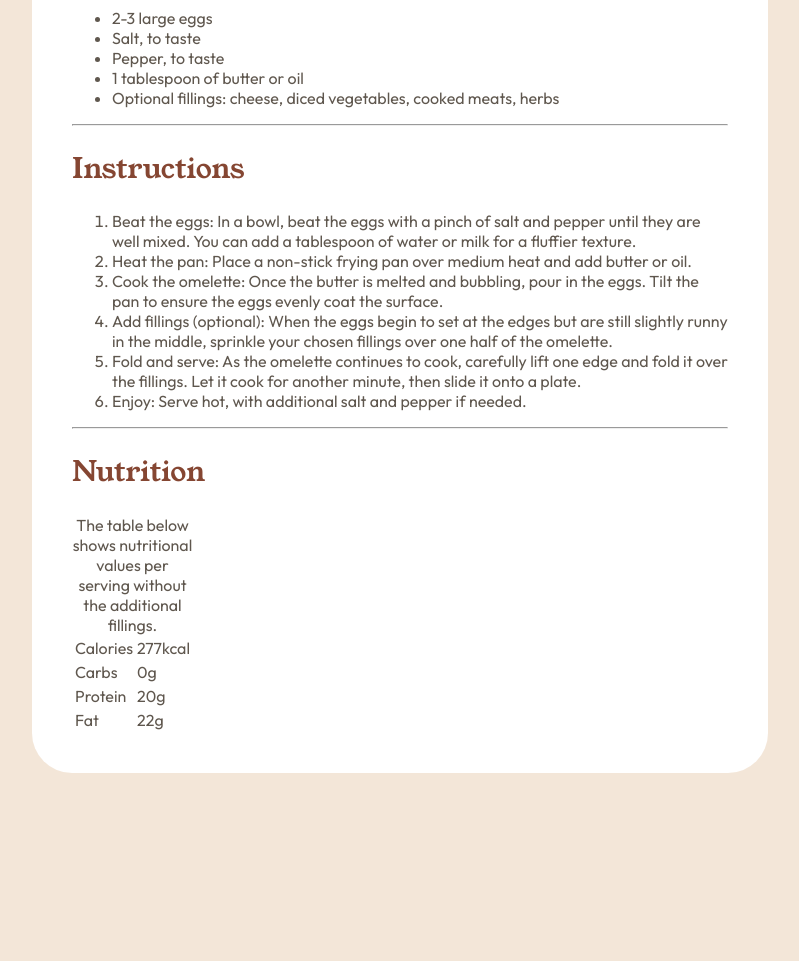
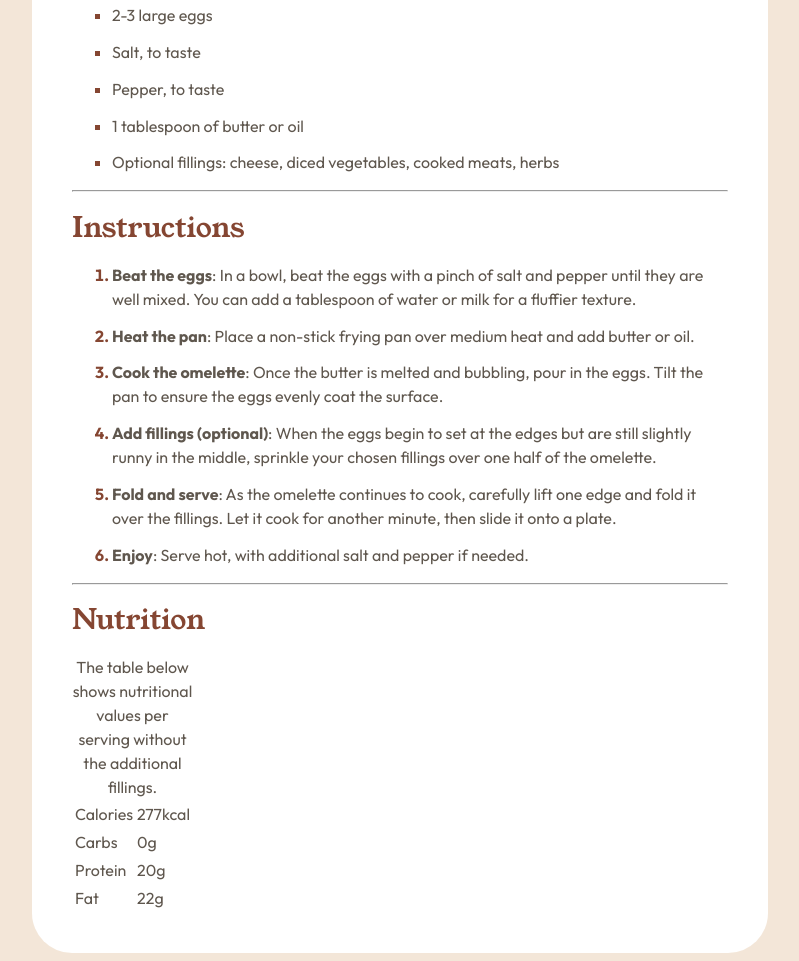
Before and after one commit to mohammad-sayed-ahmad/recipe-page-component, a plain HTML site: page src/index.html in a window 1280 px wide. Shown: the part 858-1819 px from the top of the page, without its empty margins (240-1039 px from the left). Before the commit the page ends 1639 px from the top, so only its background shows below. Drawn offline with Linux system fonts and the light colour scheme.

Commit message:
CSS: li, ul, ol

```diff
--- a/src/index.css
+++ b/src/index.css
@@ -17,7 +17,6 @@ body {
   --stone-900: hsl(24, 5%, 18%);
 
   --brown-800: hsl(14, 45%, 36%);
-  --rose-50: hsl(330, 100%, 98%);
 
   background-color: var(--stone-100);
 
@@ -25,9 +24,11 @@ body {
   justify-content: center;
 
   color: var(--stone-600);
-  font-family: "Outfit", "Franklin Gothic Medium", "Arial Narrow", Arial, sans-serif;
+  font-family: "Outfit", "Franklin Gothic Medium", "Arial Narrow", Arial,
+    sans-serif;
   font-size: 16px;
   font-weight: 400;
+  line-height: 150%;
 }
 
 main {
@@ -40,24 +41,35 @@ main {
 
   border-radius: 40px;
 
-  & img {
+  img {
     max-width: 100%;
     border-radius: 20px;
   }
 }
 
 h1 {
-    color: var(--stone-900);
-    font-family: 'Young Serif', 'Times New Roman', Times, serif;
-    font-size: 40px;
-    font-weight: 400;
-
-    margin-block-end: 0;
+  color: var(--stone-900);
+  font-family: "Young Serif", "Times New Roman", Times, serif;
+  font-size: 40px;
+  font-weight: 400;
 }
 
 h2 {
+  color: var(--brown-800);
+  font-family: "Young Serif", "Times New Roman", Times, serif;
+  font-size: 28px;
+  font-weight: 400;
+}
+
+ul > li {
+  list-style-type: square;
+}
+
+li {
+  margin-block-end: 1vi;
+
+  &::marker {
     color: var(--brown-800);
-    font-family: 'Young Serif', 'Times New Roman', Times, serif;
-    font-size: 28px;
-    font-weight: 400;
+    font-weight: 700;
+  }
 }
--- a/src/index.html
+++ b/src/index.html
@@ -27,9 +27,9 @@
       <h2>Preparation time</h2>
 
       <ul>
-        <li><strong>Total:</strong>Approximately 10 minutes</li>
-        <li><strong>Preparation:</strong>5 minutes</li>
-        <li><strong>Cooking:</strong>5 minutes</li>
+        <li><strong>Total: </strong>Approximately 10 minutes</li>
+        <li><strong>Preparation: </strong>5 minutes</li>
+        <li><strong>Cooking: </strong>5 minutes</li>
       </ul>
       <hr />
       <h2>Ingredients</h2>
@@ -48,40 +48,50 @@
 
       <ol>
         <li>
-          Beat the eggs: In a bowl, beat the eggs with a pinch of salt and
-          pepper until they are well mixed. You can add a tablespoon of water or
-          milk for a fluffier texture.
+          <strong>Beat the eggs</strong>: In a bowl, beat the eggs with a pinch
+          of salt and pepper until they are well mixed. You can add a tablespoon
+          of water or milk for a fluffier texture.
         </li>
 
         <li>
-          Heat the pan: Place a non-stick frying pan over medium heat and add
-          butter or oil.
+          <strong>Heat the pan</strong>: Place a non-stick frying pan over
+          medium heat and add butter or oil.
         </li>
 
         <li>
-          Cook the omelette: Once the butter is melted and bubbling, pour in the
-          eggs. Tilt the pan to ensure the eggs evenly coat the surface.
+          <strong>Cook the omelette</strong>: Once the butter is melted and
+          bubbling, pour in the eggs. Tilt the pan to ensure the eggs evenly
+          coat the surface.
         </li>
 
         <li>
-          Add fillings (optional): When the eggs begin to set at the edges but
-          are still slightly runny in the middle, sprinkle your chosen fillings
-          over one half of the omelette.
+          <strong>Add fillings (optional)</strong>: When the eggs begin to set
+          at the edges but are still slightly runny in the middle, sprinkle your
+          chosen fillings over one half of the omelette.
         </li>
 
         <li>
-          Fold and serve: As the omelette continues to cook, carefully lift one
-          edge and fold it over the fillings. Let it cook for another minute,
-          then slide it onto a plate.
+          <strong>Fold and serve</strong>: As the omelette continues to cook,
+          carefully lift one edge and fold it over the fillings. Let it cook for
+          another minute, then slide it onto a plate.
         </li>
 
-        <li>Enjoy: Serve hot, with additional salt and pepper if needed.</li>
+        <li>
+          <strong>Enjoy</strong>: Serve hot, with additional salt and pepper if
+          needed.
+        </li>
       </ol>
 
       <hr />
       <h2>Nutrition</h2>
 
       <table>
+        <colgroup>
+          <col />
+          <col span="2" class="data-field" />
+        </colgroup>
+
+
         <caption>
           The table below shows nutritional values per serving without the
           additional fillings.
```
